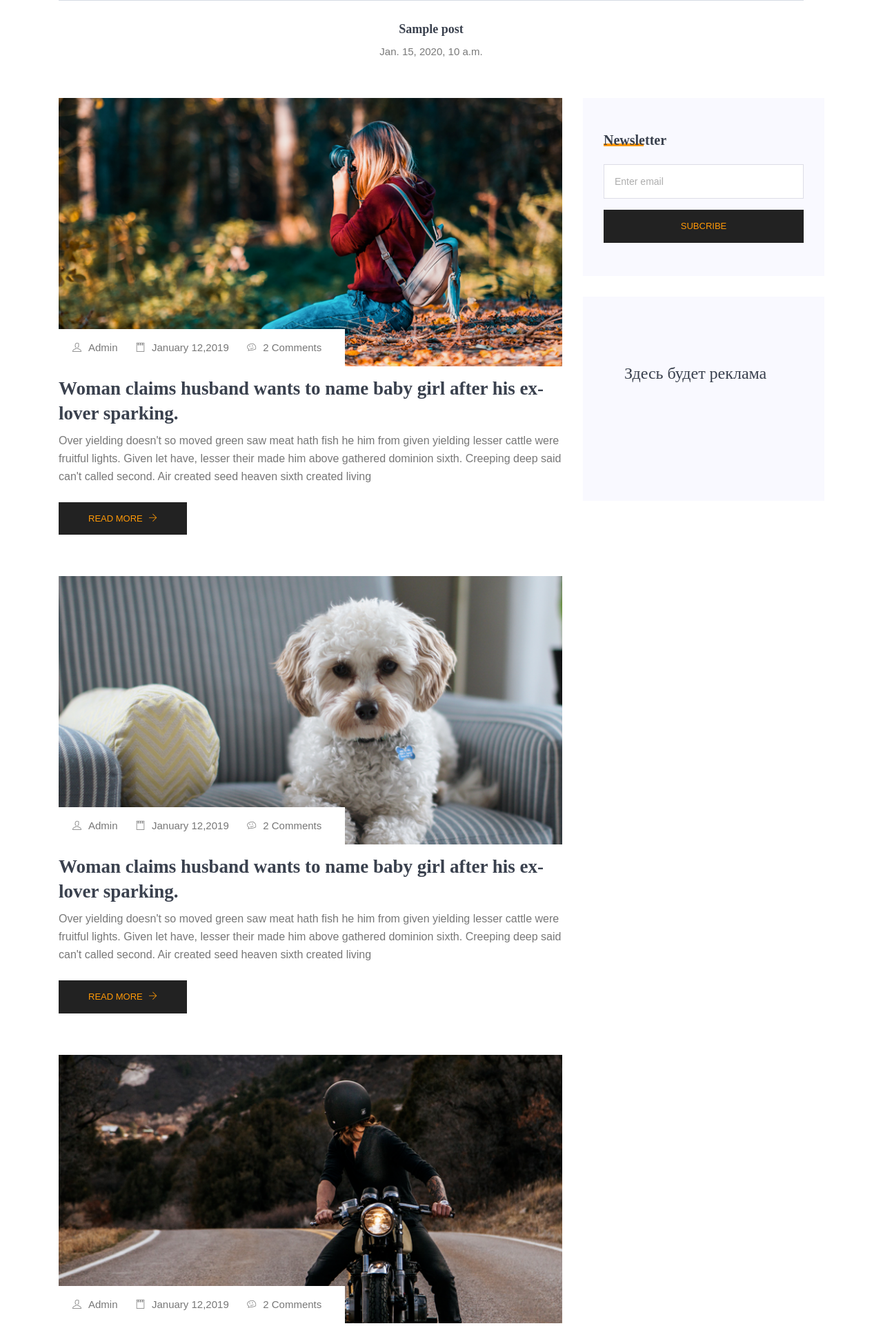
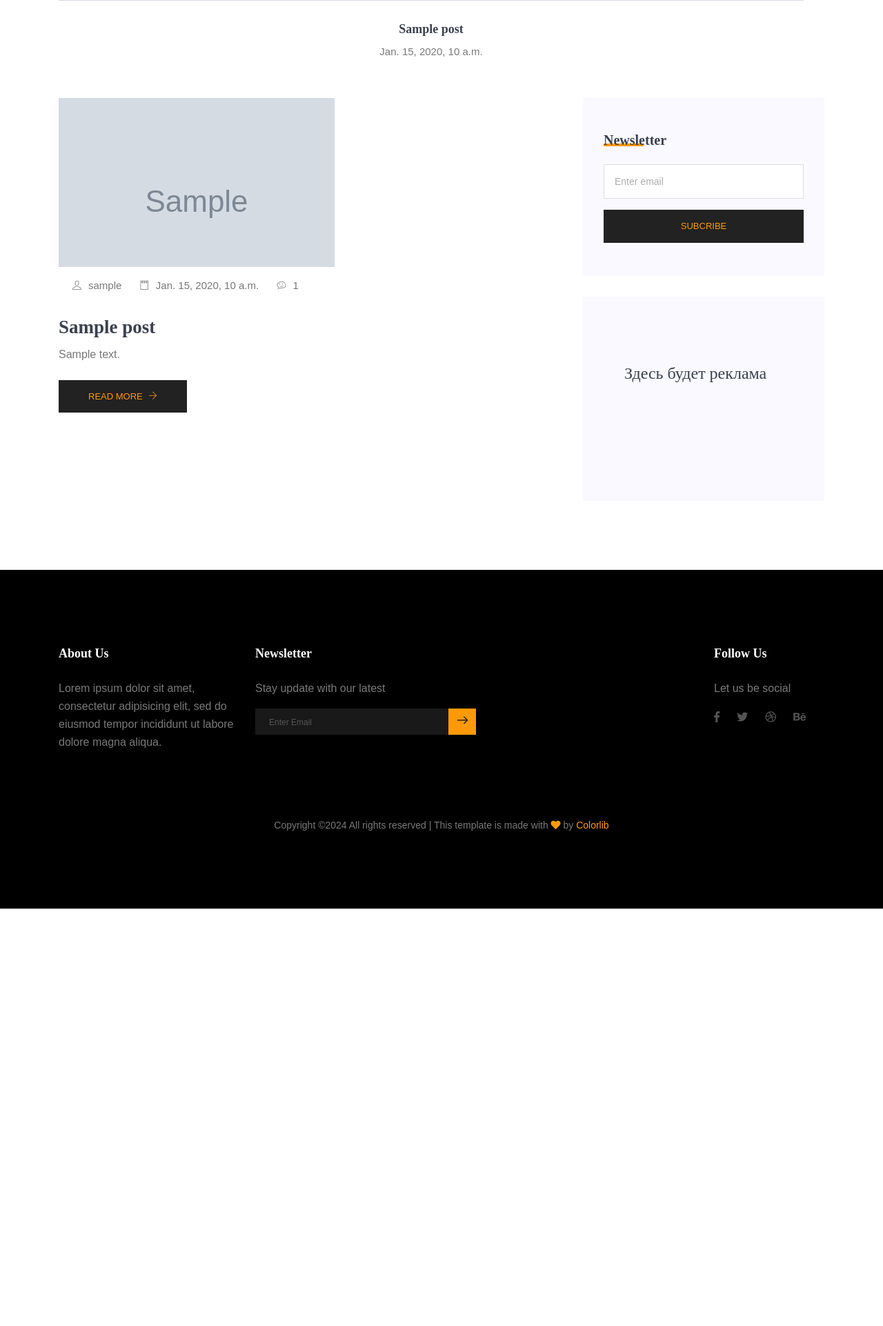
Before and after one commit to DevmanYur/D1.4.2-Verstka-Ozhivlyaem-blog, a Django app: page / in a window 1280 px wide. Shown: the part 1473-3395 px from the top of the page at 69% size. After the commit the page ends 2790 px from the top, so only its background shows below. Run offline with Django 3.2, Linux system fonts and the light colour scheme; tables that the repository leaves empty hold one stand-in row (values such as "Sample post"); grey boxes marked "Sample" are stand-in pictures; parts of the project's set-up code (start-up, migrations or seed data) failed here and were passed over; some libraries are stand-ins or nearby versions.

Commit message:
Add fresh_posts

```diff
--- a/templates/index.html
+++ b/templates/index.html
@@ -90,95 +90,33 @@
         <div class="container">
           <div class="row">
             <div class="col-lg-8">
+
+              <!--================ fresh_posts start =================-->
+              {% for post in fresh_posts%}
               <div class="single-recent-blog-post">
                 <div class="thumb">
-                  <img class="img-fluid" src="{% static 'img/blog/blog1.png' %}" alt="">
-                  <ul class="thumb-info">
-                    <li><a href="#"><i class="ti-user"></i>Admin</a></li>
-                    <li><a href="#"><i class="ti-notepad"></i>January 12,2019</a></li>
-                    <li><a href="#"><i class="ti-themify-favicon"></i>2 Comments</a></li>
+
+                  {% if post.image_url %}
+                    <img class="img-fluid" src="{{post.image_url}}" alt="">
+                  {% else %}
+                    <img class="img-fluid" src="{% static 'img/banner/blog.png' %}" alt="">
+                  {% endif %}
+
+                  <ul class="thumb-info" style="max-width: 550px;">
+                    <li><a href="#"><i class="ti-user"></i>{{post.author}}</a></li>
+                    <li><a href="#"><i class="ti-notepad"></i>{{post.published_at}}</a></li>
+                    <li><a href="#"><i class="ti-themify-favicon"></i>{{post.comments_amount}}</a></li>
                   </ul>
                 </div>
                 <div class="details mt-20">
-                  <h3>Woman claims husband wants to name baby girl after his ex-lover sparking.</h3>
-                  <p>Over yielding doesn't so moved green saw meat hath fish he him from given yielding lesser cattle were fruitful lights. Given let have, lesser their made him above gathered dominion sixth. Creeping deep said can't called second. Air created seed heaven sixth created living</p>
-                  <a class="button" href="#">Read More <i class="ti-arrow-right"></i></a>
+                  <h3>{{post.title}}</h3>
+                  <p>{{post.text|truncatechars:200}}</p>
+                  <a class="button" href={% url 'post_detail' slug=post.slug %}>Read More <i class="ti-arrow-right"></i></a>
                 </div>
               </div>
+              {% endfor %}
+              <!--================ fresh_posts and =================-->
 
-              <div class="single-recent-blog-post">
-                <div class="thumb">
-                  <img class="img-fluid" src="{% static 'img/blog/blog2.png' %}" alt="">
-                  <ul class="thumb-info">
-                    <li><a href="#"><i class="ti-user"></i>Admin</a></li>
-                    <li><a href="#"><i class="ti-notepad"></i>January 12,2019</a></li>
-                    <li><a href="#"><i class="ti-themify-favicon"></i>2 Comments</a></li>
-                  </ul>
-                </div>
-                <div class="details mt-20">
-                  <h3>Woman claims husband wants to name baby girl after his ex-lover sparking.</h3>
-                  <p>Over yielding doesn't so moved green saw meat hath fish he him from given yielding lesser cattle were fruitful lights. Given let have, lesser their made him above gathered dominion sixth. Creeping deep said can't called second. Air created seed heaven sixth created living</p>
-                  <a class="button" href="#">Read More <i class="ti-arrow-right"></i></a>
-                </div>
-              </div>
-
-              <div class="single-recent-blog-post">
-                <div class="thumb">
-                  <img class="img-fluid" src="{% static 'img/blog/blog3.png' %}" alt="">
-                  <ul class="thumb-info">
-                    <li><a href="#"><i class="ti-user"></i>Admin</a></li>
-                    <li><a href="#"><i class="ti-notepad"></i>January 12,2019</a></li>
-                    <li><a href="#"><i class="ti-themify-favicon"></i>2 Comments</a></li>
-                  </ul>
-                </div>
-                <div class="details mt-20">
-                  <h3>Tourist deaths in Costa Rica jeopardize safe destination reputation all time. </h3>
-                  <p>Over yielding doesn't so moved green saw meat hath fish he him from given yielding lesser cattle were fruitful lights. Given let have, lesser their made him above gathered dominion sixth. Creeping deep said can't called second. Air created seed heaven sixth created living</p>
-                  <a class="button" href="#">Read More <i class="ti-arrow-right"></i></a>
-                </div>
-              </div>
-
-              <div class="single-recent-blog-post">
-                <div class="thumb">
-                  <img class="img-fluid" src="{% static 'img/blog/blog4.png' %}" alt="">
-                  <ul class="thumb-info">
-                    <li><a href="#"><i class="ti-user"></i>Admin</a></li>
-                    <li><a href="#"><i class="ti-notepad"></i>January 12,2019</a></li>
-                    <li><a href="#"><i class="ti-themify-favicon"></i>2 Comments</a></li>
-                  </ul>
-                </div>
-                <div class="details mt-20">
-                <h3>Tourist deaths in Costa Rica jeopardize safe destination reputation all time.  </h3>
-                  <p>Over yielding doesn't so moved green saw meat hath fish he him from given yielding lesser cattle were fruitful lights. Given let have, lesser their made him above gathered dominion sixth. Creeping deep said can't called second. Air created seed heaven sixth created living</p>
-                  <a class="button" href="#">Read More <i class="ti-arrow-right"></i></a>
-                </div>
-              </div>
-
-
-              <div class="row">
-                <div class="col-lg-12">
-                  <nav class="blog-pagination justify-content-center d-flex">
-                    <ul class="pagination">
-                      <li class="page-item">
-                        <a href="#" class="page-link" aria-label="Previous">
-                          <span aria-hidden="true">
-                            <i class="ti-angle-left"></i>
-                          </span>
-                        </a>
-                      </li>
-                      <li class="page-item active"><a href="#" class="page-link">1</a></li>
-                      <li class="page-item"><a href="#" class="page-link">2</a></li>
-                      <li class="page-item">
-                        <a href="#" class="page-link" aria-label="Next">
-                          <span aria-hidden="true">
-                            <i class="ti-angle-right"></i>
-                          </span>
-                        </a>
-                      </li>
-                    </ul>
-                  </nav>
-                </div>
-              </div>
             </div>
 
             <!-- Start Blog Post Siddebar -->
```
